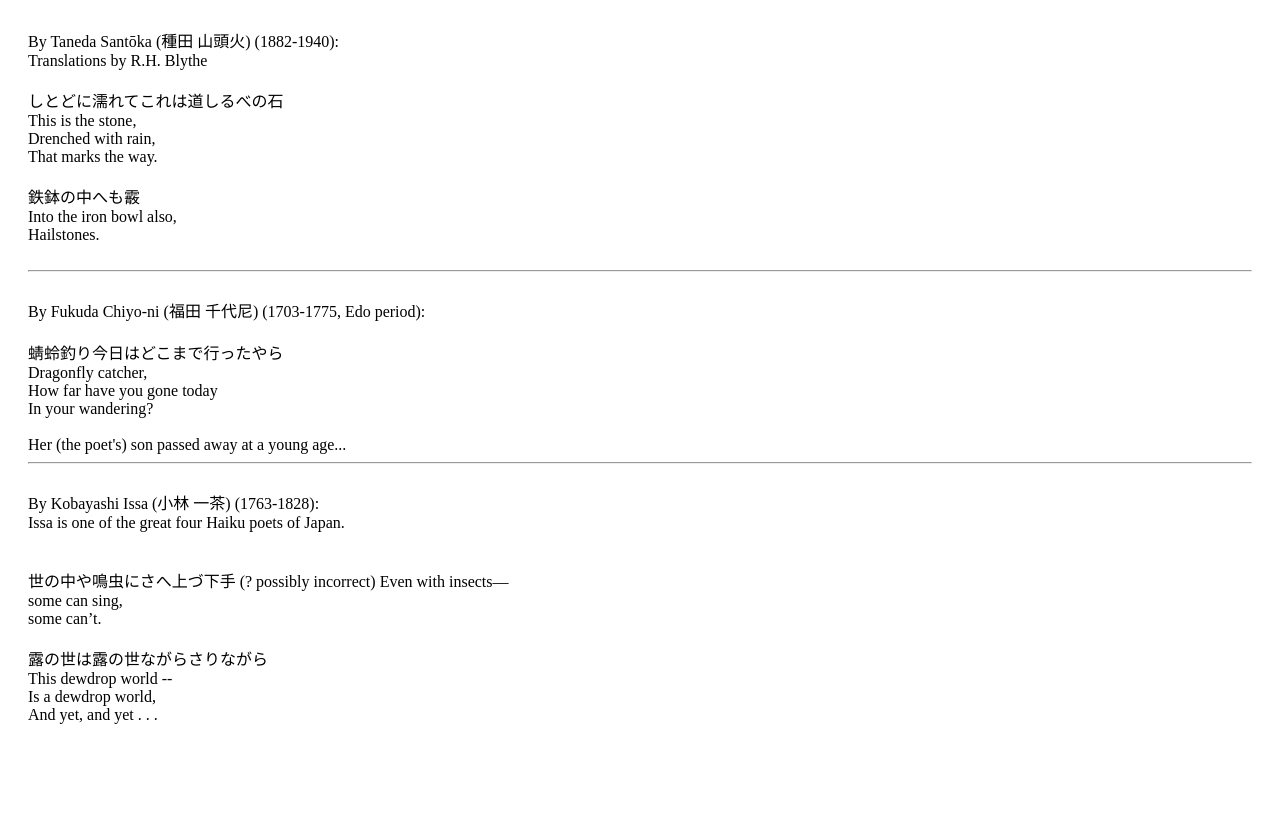
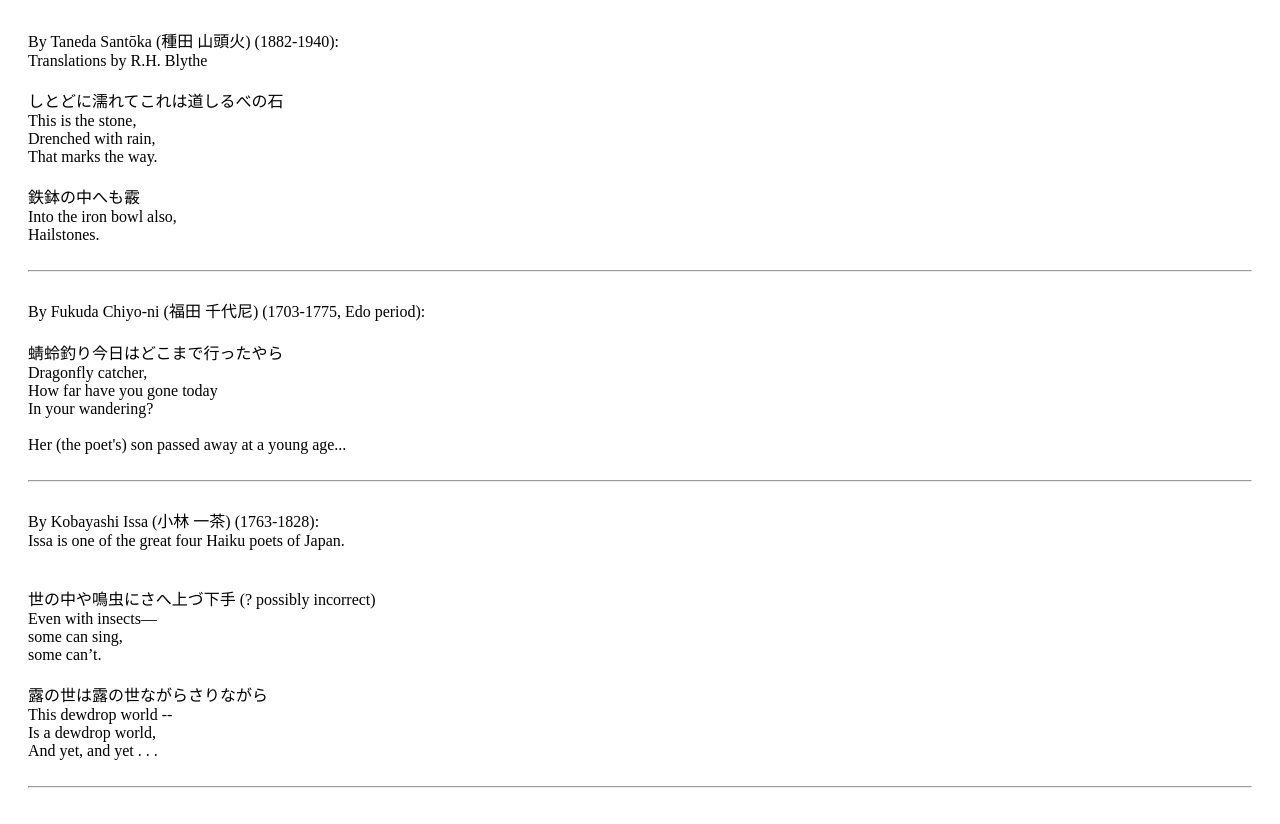
Before and after one commit to aadritap/aadritap.github.io, a plain HTML site: page languages/haikus.html in a window 1280 px wide. Before the commit the page ends 800 px from the top, so only its background shows below. Drawn offline with Linux system fonts and the light colour scheme.

Commit message:
Update haikus.html

```diff
--- a/languages/haikus.html
+++ b/languages/haikus.html
@@ -24,7 +24,7 @@ Dragonfly catcher, <br>
 How far have you gone today <br>
 In your wandering?<br><br>
 
-Her (the poet's) son passed away at a young age...
+Her (the poet's) son passed away at a young age... <br><br>
 
 <hr><br>
 
@@ -32,7 +32,7 @@ By Kobayashi Issa (小林 一茶) (1763-1828): <br>
 Issa is one of the great four Haiku poets of Japan. <br><br>
 
 <br>
-世の中や鳴虫にさへ上づ下手 (? possibly incorrect)
+世の中や鳴虫にさへ上づ下手 (? possibly incorrect) <br>
 Even with insects—<br>
 some can sing,<br>
 some can’t.<br><br>
@@ -40,7 +40,9 @@ some can’t.<br><br>
 露の世は露の世ながらさりながら<br>
 This dewdrop world --<br>
 Is a dewdrop world,<br>
-And yet, and yet . . .<br>
+And yet, and yet . . .<br><br>
+
+<hr>
 
 </body>
 </html>
```
